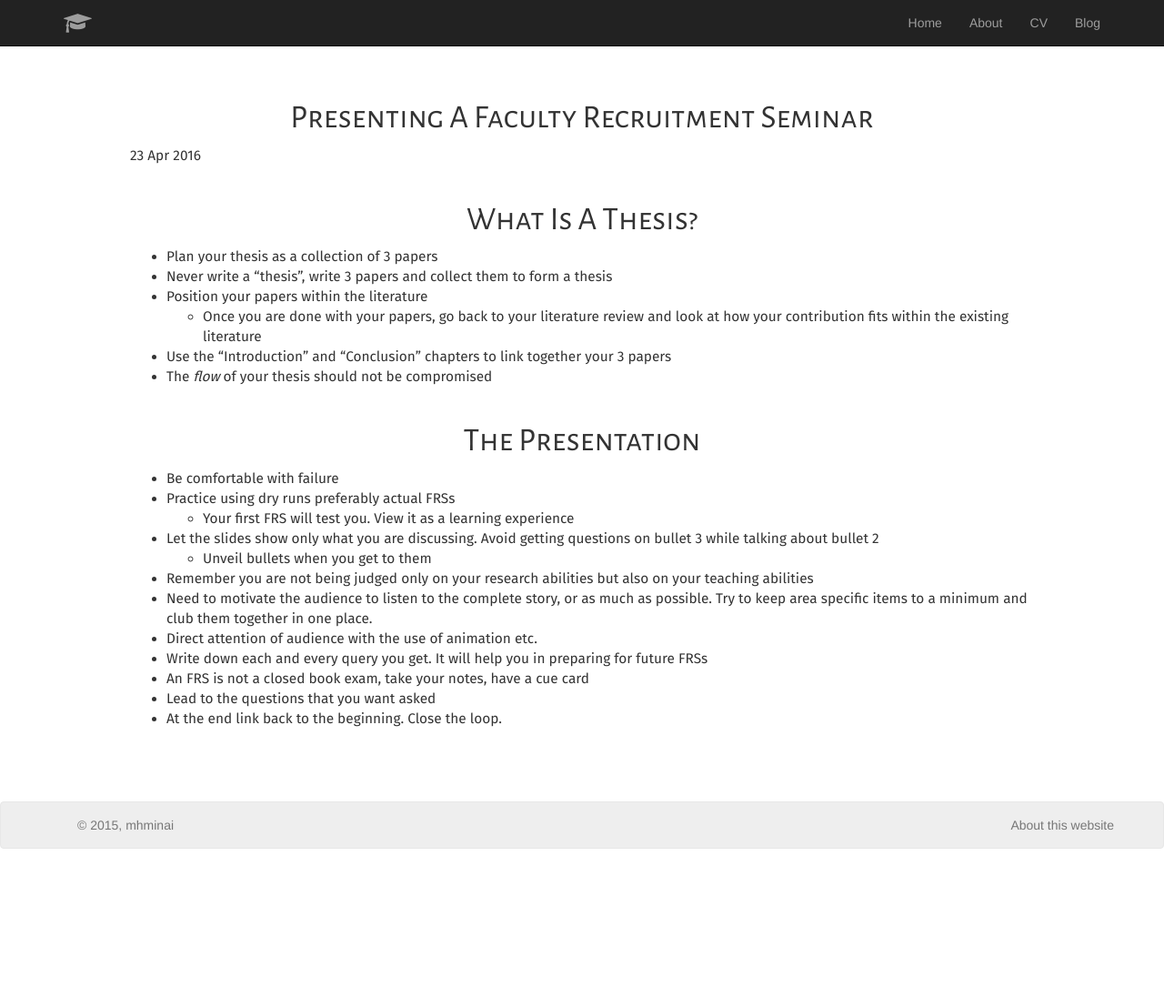
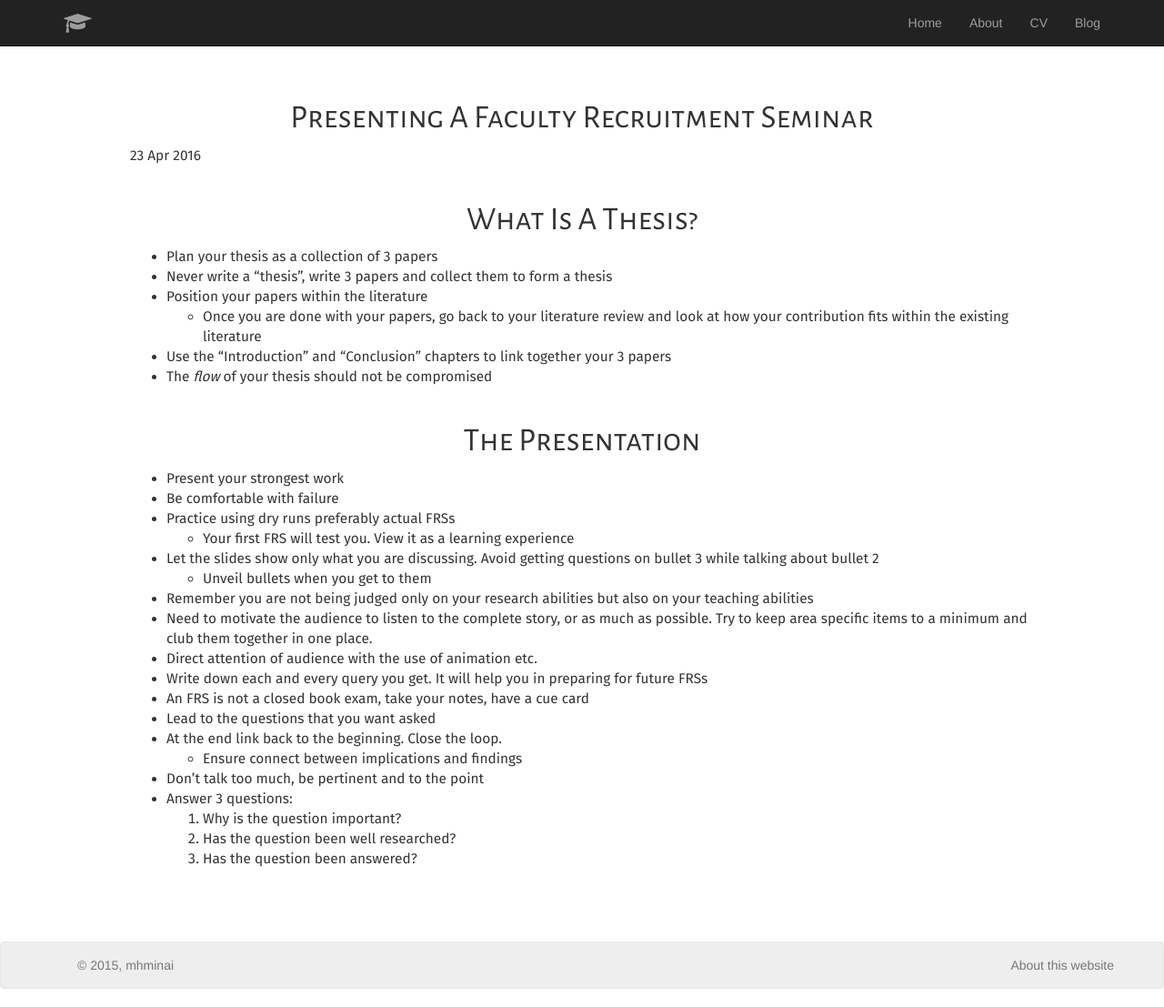
Before and after one commit to mhminai/mhminai.github.io, a Jekyll site: the page built from _posts/2016-04-23-presenting_a_faculty_recruitment_seminar.md, in a window 1280 px wide and 1107 px high. Shown: the whole window at 91% size. Built offline with Jekyll 4.4.1, drawn with Linux system fonts in a browser that asks for light colours; nearby versions of some CDN libraries.

Commit message:
Added points to post abour FRS

```diff
--- a/_posts/2016-04-23-presenting_a_faculty_recruitment_seminar.md
+++ b/_posts/2016-04-23-presenting_a_faculty_recruitment_seminar.md
@@ -17,6 +17,7 @@ date: 2016-04-23
 
 # The Presentation
 
+- Present your strongest work
 - Be comfortable with failure
 - Practice using dry runs preferably actual FRSs
     - Your first FRS will test you. View it as a learning experience
@@ -34,3 +35,9 @@ date: 2016-04-23
 - An FRS is not a closed book exam, take your notes, have a cue card
 - Lead to the questions that you want asked
 - At the end link back to the beginning. Close the loop.
+    - Ensure connect between implications and findings
+- Don't talk too much, be pertinent and to the point
+- Answer 3 questions:
+    1. Why is the question important?
+    2. Has the question been well researched?
+    3. Has the question been answered?
```
